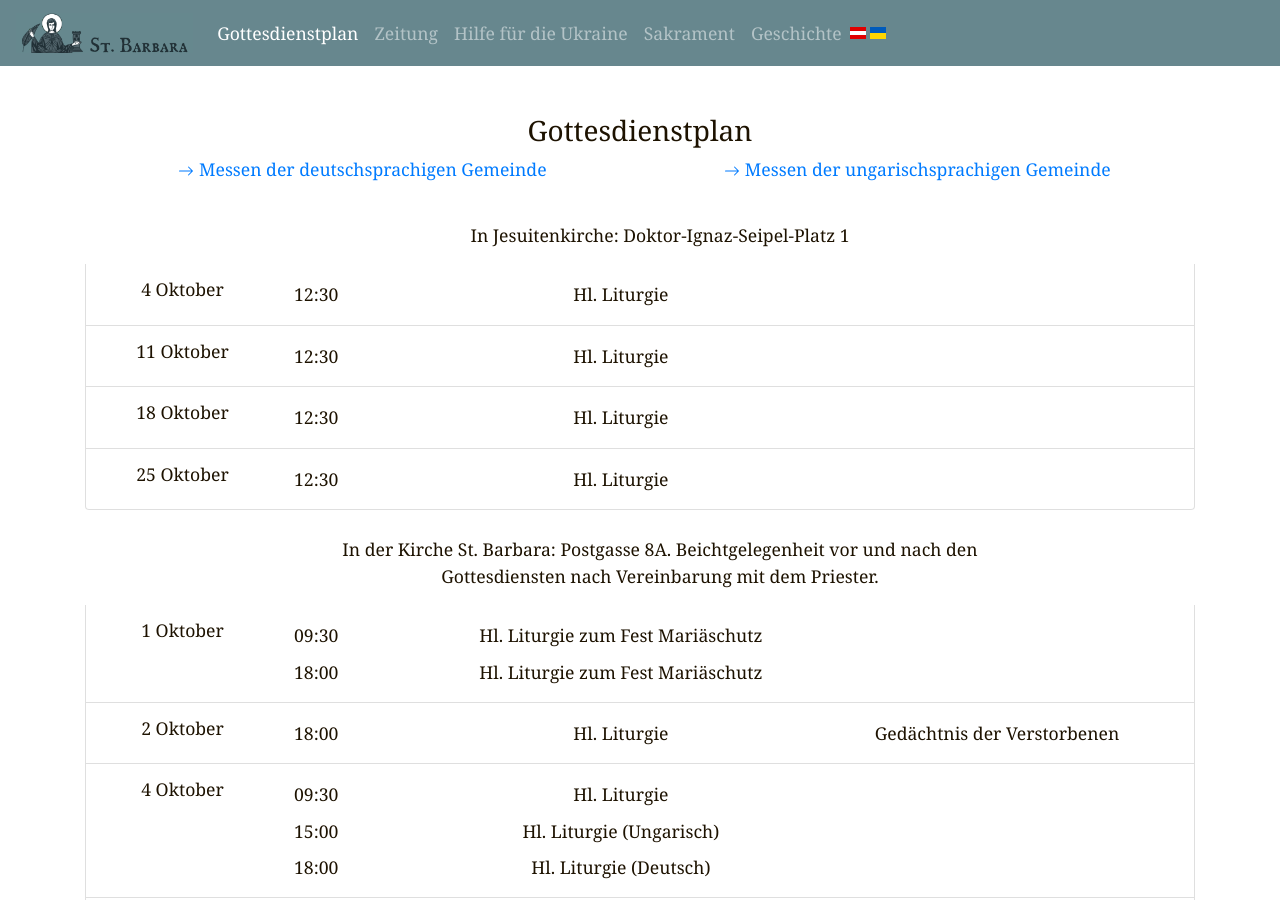
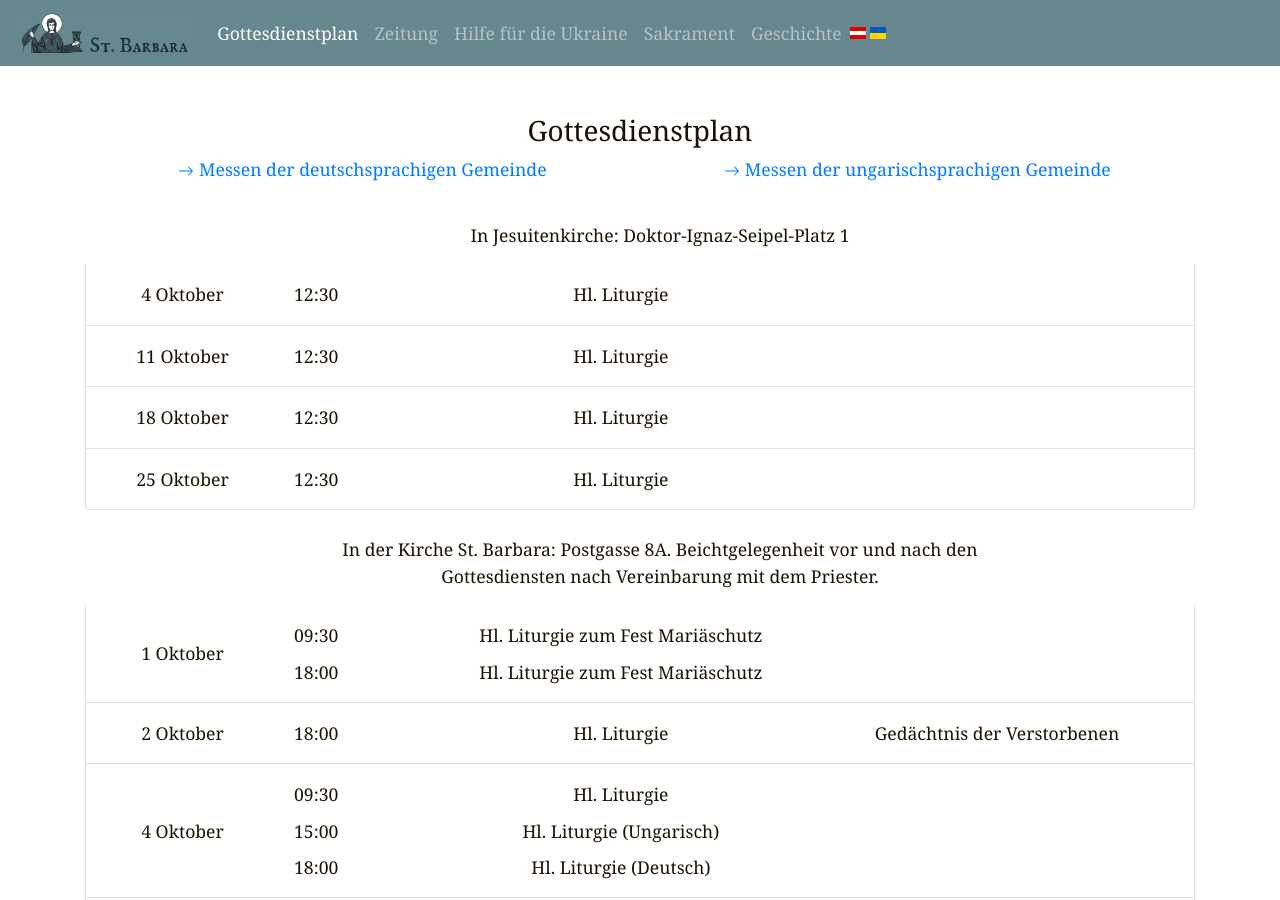
Before and after one commit to n3braska/jekyll, a Jekyll site: the page built from de/timetable.html, in a window 1280 px wide and 900 px high. Built offline with Jekyll 4.4.1, drawn with Linux system fonts in a browser that asks for light colours.

Commit message:
Center the date column of the timetable vertically
The date column stretched to the row height with its text at the top,
while the service columns are vertically centered. Applied to the site
include and the admin preview.

Co-Authored-By: Claude Opus 5.5 <noreply@anthropic.com>

```diff
--- a/_includes/timetable_church.html
+++ b/_includes/timetable_church.html
@@ -58,7 +58,7 @@
         {% if rows contains "<tr>" %}
         <li class="list-group-item" data-month="{{ m.month_date }}" data-day="{{ entry.d }}">
             <div class="row cent">
-                <div class="col-sm-2 atext-c center">
+                <div class="col-sm-2 atext-c center align-self-center">
                     {{ entry.d }}
                     {{ site.data[page.lang].months.dictionary[month_index].genetiv }}
                 </div>
--- a/admin/timetable/preview.js
+++ b/admin/timetable/preview.js
@@ -28,7 +28,7 @@
       if (!events.length) return null;
       return h('li', { key: entry.d, className: 'list-group-item' },
         h('div', { className: 'row cent' },
-          h('div', { className: 'col-sm-2 atext-c center' }, entry.d + ' ' + (MONTHS[lang][monthIndex] || '')),
+          h('div', { className: 'col-sm-2 atext-c center align-self-center' }, entry.d + ' ' + (MONTHS[lang][monthIndex] || '')),
           h('div', { className: 'col-sm-10 atext-c center' },
             h('table', { style: { width: '100%' } }, h('tbody', null, events.map(function (e, i) {
               return h('tr', { key: i },
```
